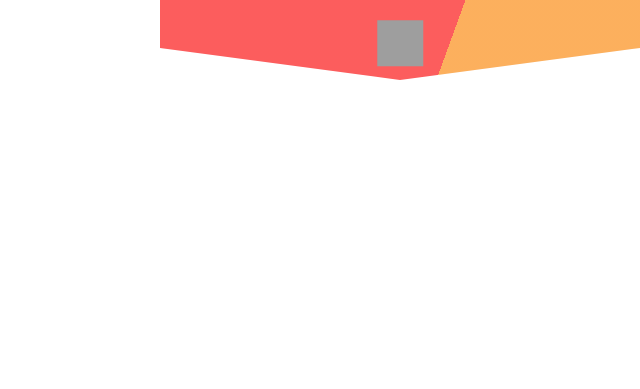
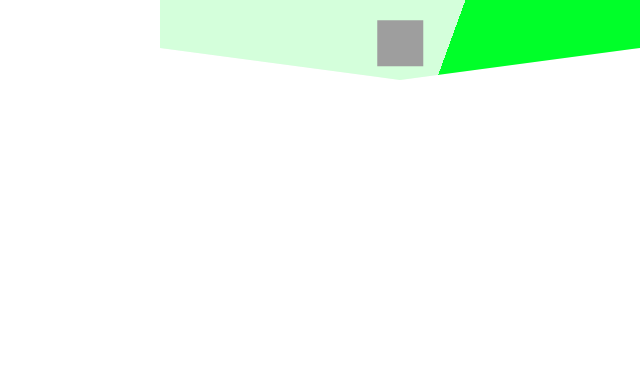
Before and after one commit to KgMLe/DebtInd, a plain HTML site: page index.html in a window 1280 px wide. Shown: the whole page, without its empty margins (640-1280 px from the left). Drawn offline with nearby package versions, Linux system fonts and the light colour scheme; grey boxes are pictures that could not be loaded.

Commit message:
changed color

```diff
--- a/style/style.css
+++ b/style/style.css
@@ -8,7 +8,7 @@
 
 /* color and structure of navbar */
 .heading {
-  background: linear-gradient(110deg, #ff0000a0 60%, #ff8400a0 60%);
+  background: linear-gradient(110deg, #D4FFDB 60%, #00FF29 60%);
   height: 5rem;
   transition: 500ms !important;
   width: 30rem;
```
